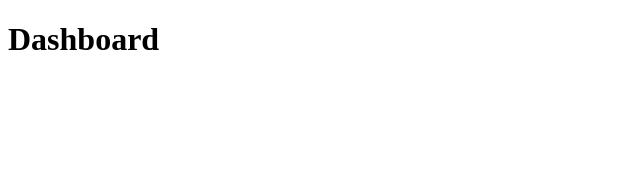
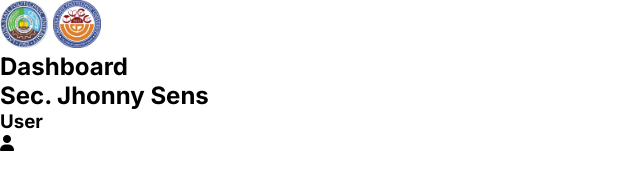
Before and after one commit to mark-well/ITEC_106_APPDEV_UI, a website: page public/dashboard.html in a window 1280 px wide. Shown: the whole page, without its empty margins (0-640 px from the left). Drawn offline with Linux system fonts and the light colour scheme; a web font is replaced by a local one.

Commit message:
feat: add header

```diff
--- a/public/dashboard.html
+++ b/public/dashboard.html
@@ -3,9 +3,29 @@
 <head>
     <meta charset="UTF-8">
     <meta name="viewport" content="width=device-width, initial-scale=1.0">
+    <link rel="stylesheet" href="https://cdnjs.cloudflare.com/ajax/libs/font-awesome/6.7.2/css/all.min.css" integrity="sha512-Evv84Mr4kqVGRNSgIGL/F/aIDqQb7xQ2vcrdIwxfjThSH8CSR7PBEakCr51Ck+w+/U6swU2Im1vVX0SVk9ABhg==" crossorigin="anonymous" referrerpolicy="no-referrer" />
+    <link rel="stylesheet" href="css/global.css" />
+    <link rel="stylesheet" href="css/dashboard.css" />
     <title>Dashboard</title>
+    <script src="js/script.js" defer></script>
 </head>
 <body>
-    <h1>Dashboard</h1>
+    <header>
+        <div class="logo-wrapper">
+            <div class="icons">
+                <img src="assets/images/lspu.png" width="48" height="48" alt="Logo of Laguna State Polytechnic Univeristy">
+                <img src="assets/images/ccs_logo.png" width="48" height="48" alt="Logo of College of Computer Studies">
+            </div>
+            <h2>Dashboard</h2>
+        </div>
+        <div class="user-wrapper">
+            <div class="username">
+                <h2>Sec. Jhonny Sens</h2>
+                <div class="line"></div>
+                <h3>User</h3>
+            </div>
+            <i class="fa-solid fa-user"></i>
+        </div>
+    </header>
 </body>
 </html>
```
